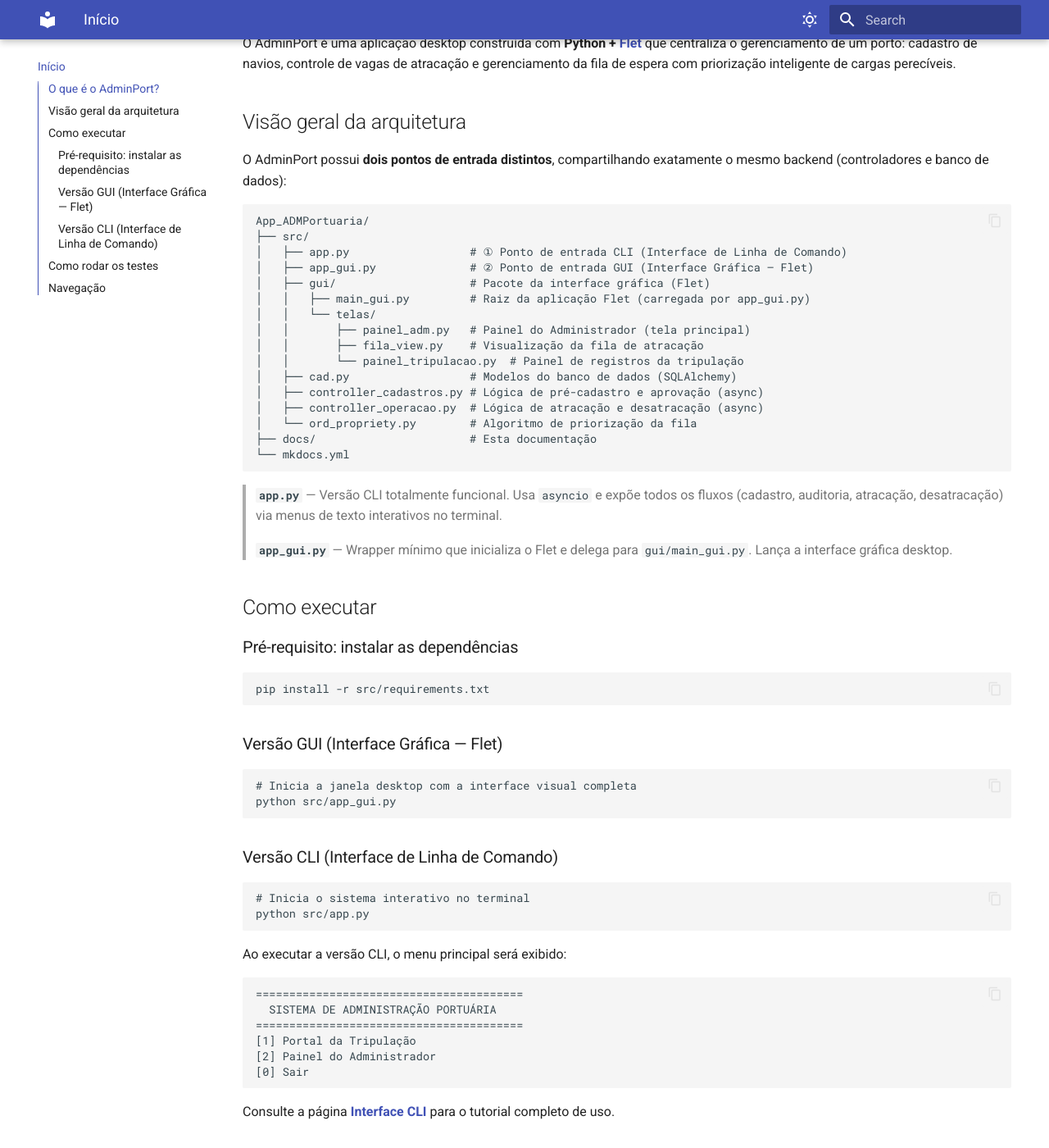
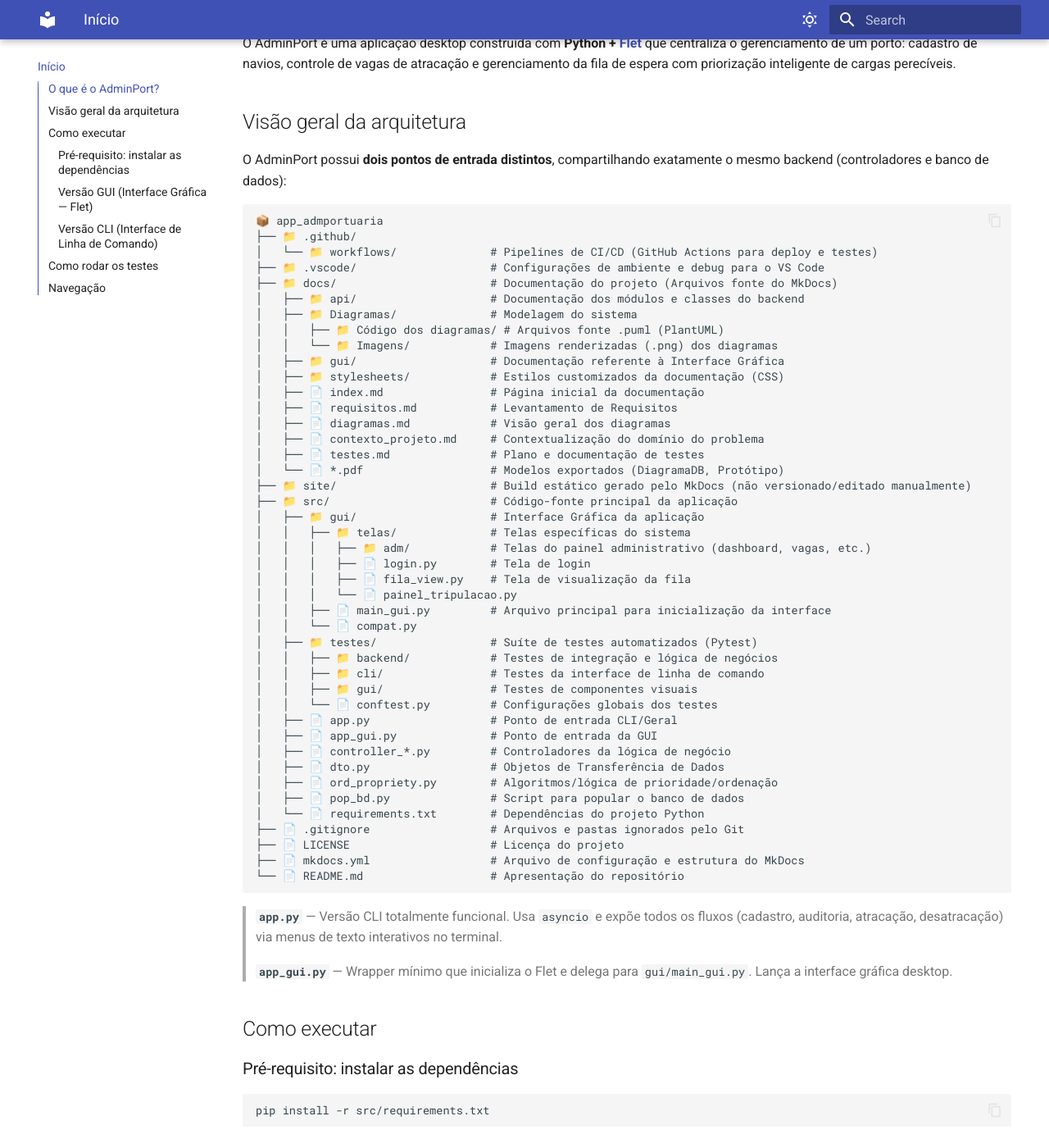
Before and after one commit to Lucas2Araujo/App_ADMPortuaria, an MkDocs documentation site: the page built from docs/index.md, in a window 1280 px wide and 1400 px high, scrolled down 330 px. Shown: the whole window at 82% size. Built offline with MkDocs 1.6.1 and Material for MkDocs 9.7.7, drawn with Linux system fonts in a browser that asks for light colours.

Commit message:
fix (esqueci de alterar a árvore do código no mkdocs)

````diff
--- a/docs/index.md
+++ b/docs/index.md
@@ -11,22 +11,49 @@ O AdminPort é uma aplicação desktop construída com **Python + [Flet](https:/
 O AdminPort possui **dois pontos de entrada distintos**, compartilhando exatamente o mesmo backend (controladores e banco de dados):
 
 ```
-App_ADMPortuaria/
-├── src/
-│   ├── app.py                  # ① Ponto de entrada CLI (Interface de Linha de Comando)
-│   ├── app_gui.py              # ② Ponto de entrada GUI (Interface Gráfica — Flet)
-│   ├── gui/                    # Pacote da interface gráfica (Flet)
-│   │   ├── main_gui.py         # Raiz da aplicação Flet (carregada por app_gui.py)
-│   │   └── telas/
-│   │       ├── painel_adm.py   # Painel do Administrador (tela principal)
-│   │       ├── fila_view.py    # Visualização da fila de atracação
-│   │       └── painel_tripulacao.py  # Painel de registros da tripulação
-│   ├── cad.py                  # Modelos do banco de dados (SQLAlchemy)
-│   ├── controller_cadastros.py # Lógica de pré-cadastro e aprovação (async)
-│   ├── controller_operacao.py  # Lógica de atracação e desatracação (async)
-│   └── ord_propriety.py        # Algoritmo de priorização da fila
-├── docs/                       # Esta documentação
-└── mkdocs.yml
+📦 app_admportuaria
+├── 📁 .github/
+│   └── 📁 workflows/              # Pipelines de CI/CD (GitHub Actions para deploy e testes)
+├── 📁 .vscode/                    # Configurações de ambiente e debug para o VS Code
+├── 📁 docs/                       # Documentação do projeto (Arquivos fonte do MkDocs)
+│   ├── 📁 api/                    # Documentação dos módulos e classes do backend
+│   ├── 📁 Diagramas/              # Modelagem do sistema
+│   │   ├── 📁 Código dos diagramas/ # Arquivos fonte .puml (PlantUML)
+│   │   └── 📁 Imagens/            # Imagens renderizadas (.png) dos diagramas
+│   ├── 📁 gui/                    # Documentação referente à Interface Gráfica
+│   ├── 📁 stylesheets/            # Estilos customizados da documentação (CSS)
+│   ├── 📄 index.md                # Página inicial da documentação
+│   ├── 📄 requisitos.md           # Levantamento de Requisitos
+│   ├── 📄 diagramas.md            # Visão geral dos diagramas
+│   ├── 📄 contexto_projeto.md     # Contextualização do domínio do problema
+│   ├── 📄 testes.md               # Plano e documentação de testes
+│   └── 📄 *.pdf                   # Modelos exportados (DiagramaDB, Protótipo)
+├── 📁 site/                       # Build estático gerado pelo MkDocs (não versionado/editado manualmente)
+├── 📁 src/                        # Código-fonte principal da aplicação
+│   ├── 📁 gui/                    # Interface Gráfica da aplicação
+│   │   ├── 📁 telas/              # Telas específicas do sistema
+│   │   │   ├── 📁 adm/            # Telas do painel administrativo (dashboard, vagas, etc.)
+│   │   │   ├── 📄 login.py        # Tela de login
+│   │   │   ├── 📄 fila_view.py    # Tela de visualização da fila
+│   │   │   └── 📄 painel_tripulacao.py
+│   │   ├── 📄 main_gui.py         # Arquivo principal para inicialização da interface
+│   │   └── 📄 compat.py
+│   ├── 📁 testes/                 # Suíte de testes automatizados (Pytest)
+│   │   ├── 📁 backend/            # Testes de integração e lógica de negócios
+│   │   ├── 📁 cli/                # Testes da interface de linha de comando
+│   │   ├── 📁 gui/                # Testes de componentes visuais
+│   │   └── 📄 conftest.py         # Configurações globais dos testes
+│   ├── 📄 app.py                  # Ponto de entrada CLI/Geral
+│   ├── 📄 app_gui.py              # Ponto de entrada da GUI
+│   ├── 📄 controller_*.py         # Controladores da lógica de negócio
+│   ├── 📄 dto.py                  # Objetos de Transferência de Dados
+│   ├── 📄 ord_propriety.py        # Algoritmos/lógica de prioridade/ordenação
+│   ├── 📄 pop_bd.py               # Script para popular o banco de dados
+│   └── 📄 requirements.txt        # Dependências do projeto Python
+├── 📄 .gitignore                  # Arquivos e pastas ignorados pelo Git
+├── 📄 LICENSE                     # Licença do projeto
+├── 📄 mkdocs.yml                  # Arquivo de configuração e estrutura do MkDocs
+└── 📄 README.md                   # Apresentação do repositório
 ```
 
 > **`app.py`** — Versão CLI totalmente funcional. Usa `asyncio` e expõe todos os fluxos (cadastro, auditoria, atracação, desatracação) via menus de texto interativos no terminal.
````
